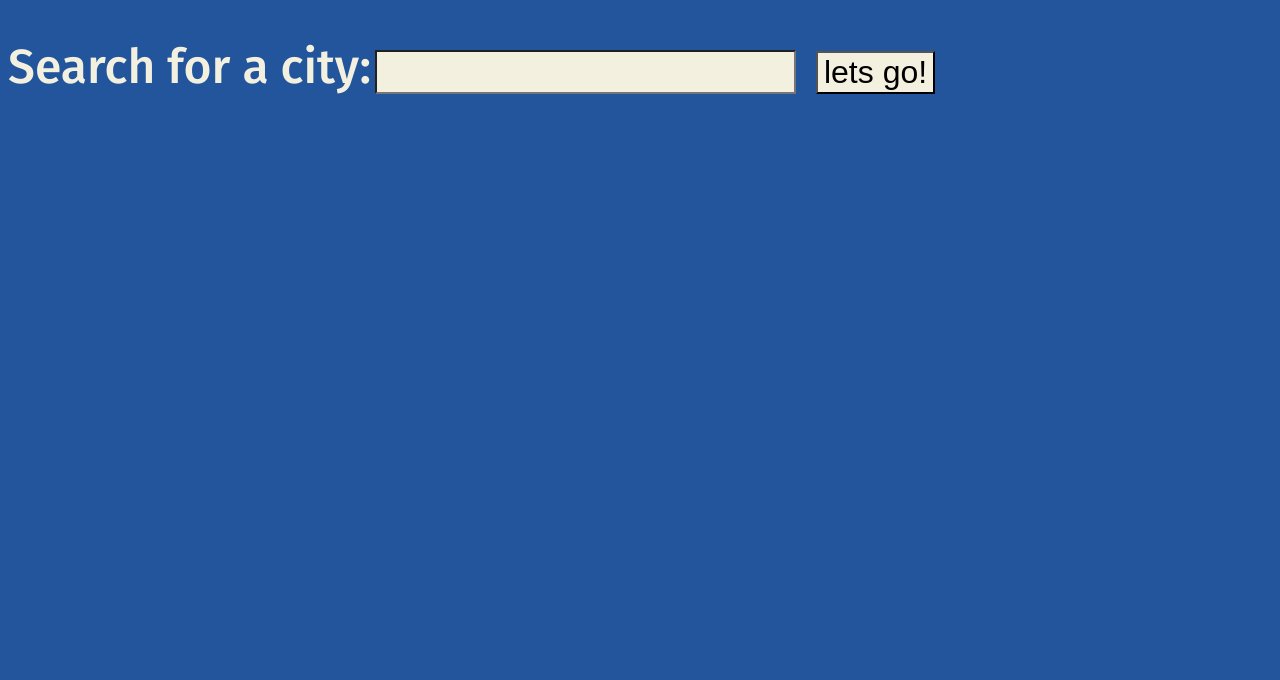
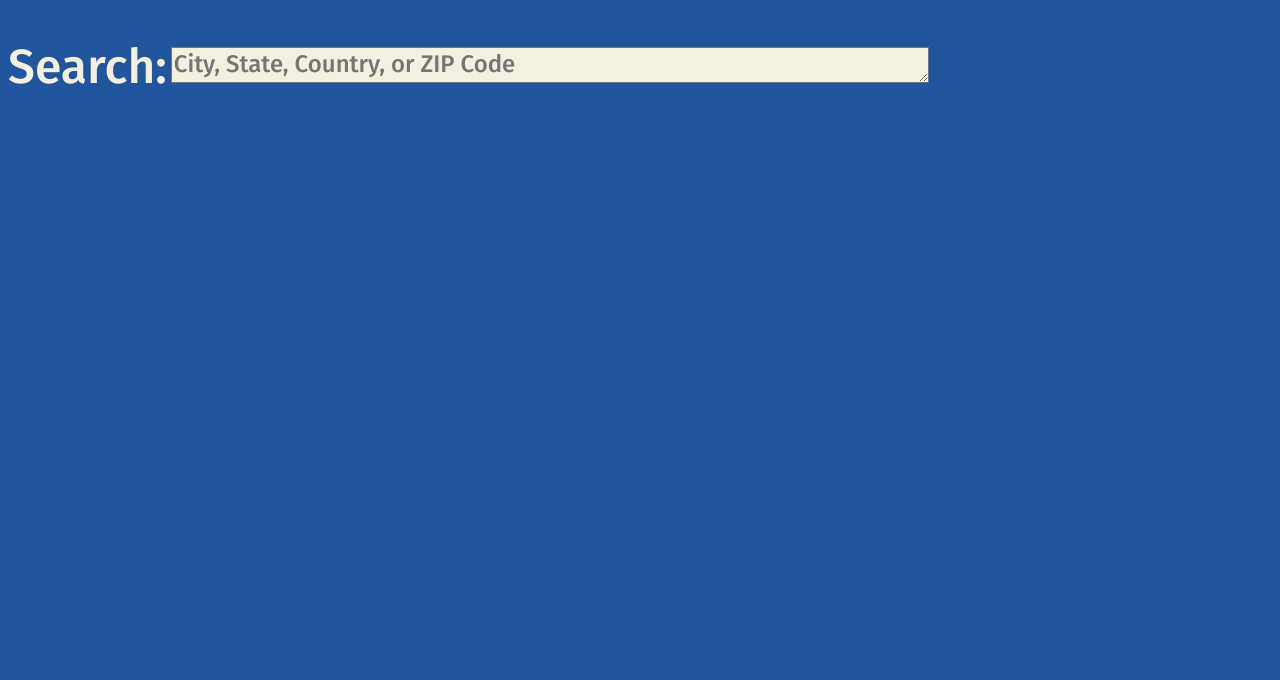
Before and after one commit to staten-island-tech/api-project-venuka-samaraweera-chris-heo, a website built with Parcel: page src/index.html in a window 1280 px wide. Shown: the part 120-800 px from the top of the page. Built offline with nearby package versions, Linux system fonts and the light colour scheme; a web font is replaced by a local one.

Commit message:
mostly done

```diff
--- a/src/index.html
+++ b/src/index.html
@@ -12,11 +12,14 @@
   </head>
   <body>
     <h1 class="header">Sunrise & Sunrise Tracker</h1>
-    <label class="input-text" id="input-text" for="input"
-      >Search for a city:</label
-    >
-    <input type="text" class="input-box" />
-    <button class="input-button" id="input-button">lets go!</button>
+    <form class="search-form" id="search-form">
+      <label class="search-header">Search:</label>
+      <textarea
+        name="search-area"
+        id="search-area"
+        placeholder="City, State, Country, or ZIP Code"
+      ></textarea>
+    </form>
     <section class="container">
       <div class="flex-container">
         <!-- <div class="card-container">
--- a/src/js/index.js
+++ b/src/js/index.js
@@ -1,6 +1,6 @@
 const DOMSelectors = document.querySelector(".flex-container");
 const key = "c8u5P0txJE6pJcrJpGgbG6JjoHY8MbzA";
-const searchButton = document.getElementById("input-button");
+const searchArea = document.getElementById("search-area");
 
 function randomCoords(min, max) {
   min = Math.ceil(min);
@@ -40,12 +40,27 @@ async function query() {
 
 i = 0;
 while (i < 3) {
+
   query();
   i++;
 }
 
-searchButton.addEventListener("click", function () {
-  const searchText = document.getElementById("input-text").value;
-  console.log(searchText);
-  console.log("bruh");
+async function search(param) {
+  try {
+    const data = await fetch(
+      `http://www.mapquestapi.com/geocoding/v1/address?key=${key}&location=${param}&maxResults=1`
+    );
+    console.log(data);
+  } catch (error) {
+    console.log(error);
+    alert("oops");
+  }
+}
+
+searchArea.addEventListener("keyup", function (e) {
+  if (e.keyCode === 13) {
+    e.preventDefault();
+    let searchContent = searchArea.value;
+    search(searchContent);
+  }
 });
--- a/src/scss/style.scss
+++ b/src/scss/style.scss
@@ -14,20 +14,18 @@ body {
   font-size: 5rem;
 }
 
-.input-text {
+.search-header {
   @include headers;
   font-size: 3rem;
+  text-align: center;
 }
 
-.input-box {
+#search-area {
   font-family: $primary-font;
-  font-size: 2rem;
+  font-size: 1.5rem;
   background-color: $secondary-color;
-}
-
-.input-text,
-.input-box {
-  text-align: center;
+  width: 60%;
+  height: 2.2rem;
 }
 
 .flex-container {
@@ -63,9 +61,3 @@ body {
   font-family: $text-font;
   font-size: 1.2rem;
 }
-
-.input-button {
-  background-color: $secondary-color;
-  font-size: 2rem;
-  margin: 0rem 1rem;
-}
```
